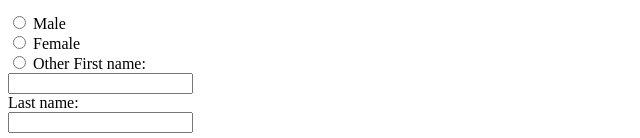
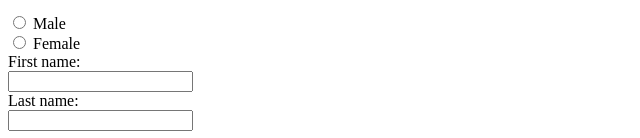
Before and after one commit to JustinGanzak/justinganzak.github.io, a plain HTML site: page assignments/assignment01.html in a window 1280 px wide. Shown: the part 1509-1647 px from the top of the page, 0-640 px from the left. Drawn offline with Linux system fonts and the light colour scheme.

Commit message:
Update assignment01.html

```diff
--- a/assignments/assignment01.html
+++ b/assignments/assignment01.html
@@ -13,8 +13,6 @@
   <label for="male">Male</label><br>
   <input type="radio" id="female" name="gender" value="female">
   <label for="female">Female</label><br>
-  <input type="radio" id="other" name="gender" value="other">
-  <label for="other">Other</label>
   <label for="fname">First name:</label><br>
   <input type="text" id="fname" name="fname"><br>
   <label for="lname">Last name:</label><br>
```
